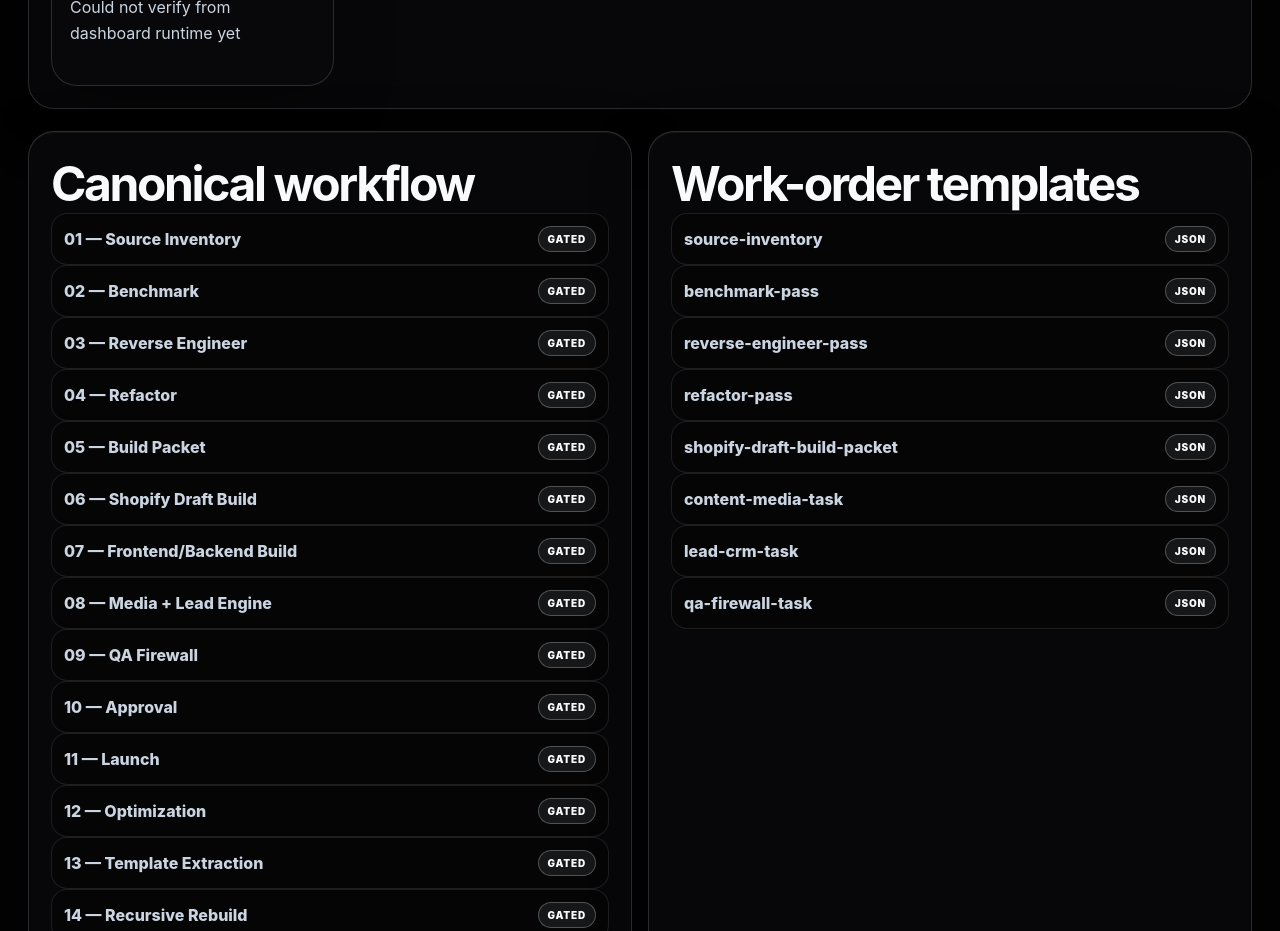
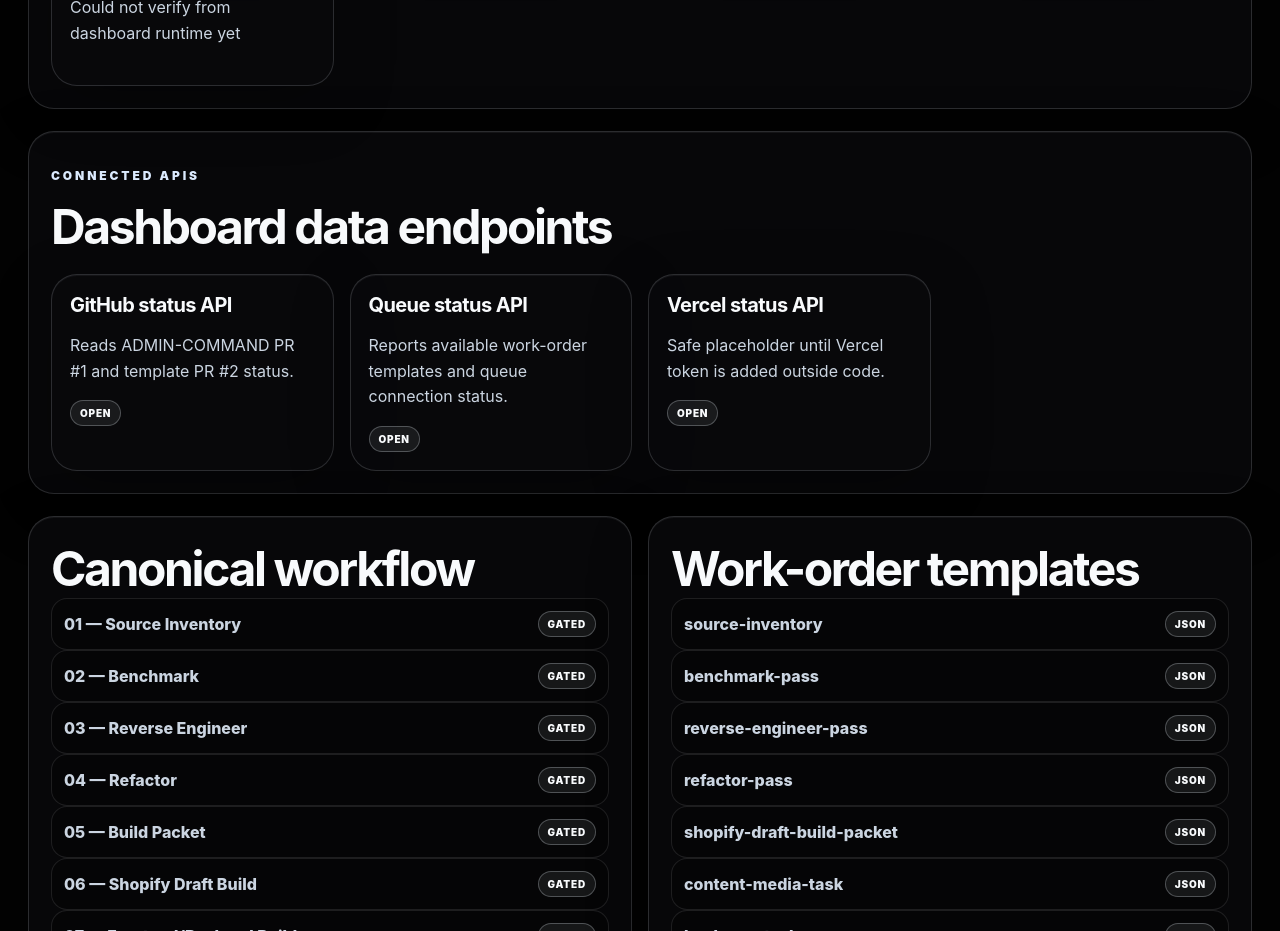
Before and after one commit to xps-admin/ADMIN-COMMAND, a Next.js app: page /strategic-mind-workflow-os in a window 1280 px wide. Shown: the part 1120-2051 px from the top of the page. Built offline with nearby package versions, Linux system fonts and the light colour scheme.

Commit message:
Connect Strategic Mind Workflow OS dashboard to status APIs

```diff
--- a/app/strategic-mind-workflow-os/page.tsx
+++ b/app/strategic-mind-workflow-os/page.tsx
@@ -6,6 +6,11 @@ const statusCards = [
   ['Queue templates', `${workOrders.length} sandbox work-order templates`],
   ['Blocked actions','Deploy, Shopify live publish, main merge, secrets, send, post, paid'],
   ['Vercel status','Could not verify from dashboard runtime yet']
+];
+const apiCards = [
+  ['GitHub status API','/api/strategic-mind-workflow-os/github-status','Reads ADMIN-COMMAND PR #1 and template PR #2 status.'],
+  ['Queue status API','/api/strategic-mind-workflow-os/queue-status','Reports available work-order templates and queue connection status.'],
+  ['Vercel status API','/api/strategic-mind-workflow-os/vercel-status','Safe placeholder until Vercel token is added outside code.']
 ];
 
 export default function StrategicMindWorkflowOSPage() {
@@ -29,6 +34,13 @@ export default function StrategicMindWorkflowOSPage() {
           {statusCards.map(([title, text]) => <div className="card" key={title}><h3>{title}</h3><p>{text}</p></div>)}
         </div>
       </section>
+      <section className="section panel">
+        <p className="kicker">Connected APIs</p>
+        <h2>Dashboard data endpoints</h2>
+        <div className="grid grid-4" style={{ marginTop: 18 }}>
+          {apiCards.map(([title, href, text]) => <a className="card" href={href} key={title}><h3>{title}</h3><p>{text}</p><span className="pill">OPEN</span></a>)}
+        </div>
+      </section>
       <section className="section grid grid-2">
         <div className="panel"><h2>Canonical workflow</h2>{phases.map((phase, index) => <div className="toggle-row" key={phase}><span>{String(index + 1).padStart(2, '0')} — {phase}</span><span className="pill">GATED</span></div>)}</div>
         <div className="panel"><h2>Work-order templates</h2>{workOrders.map((order) => <div className="toggle-row" key={order}><span>{order}</span><span className="pill">JSON</span></div>)}</div>
```
